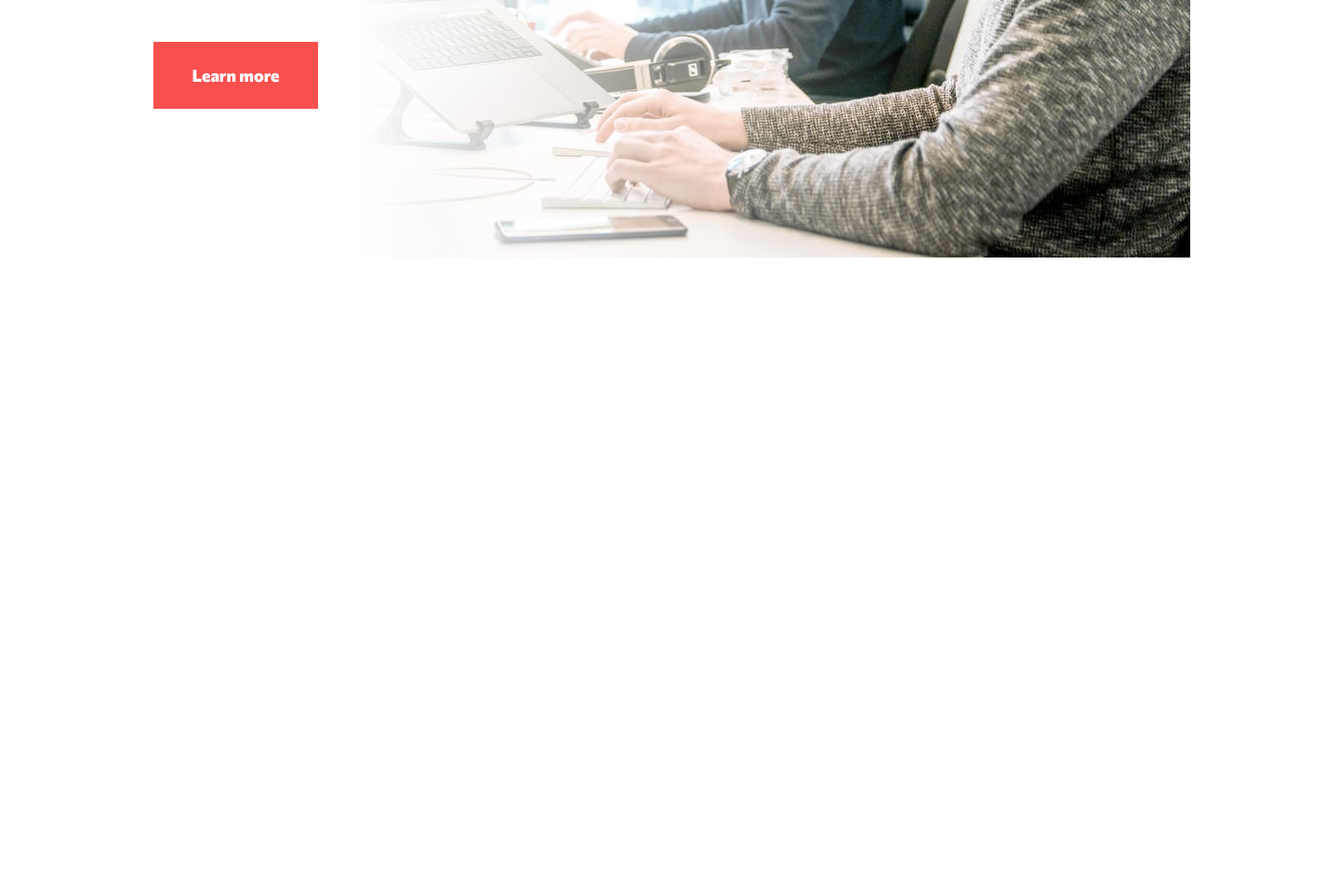
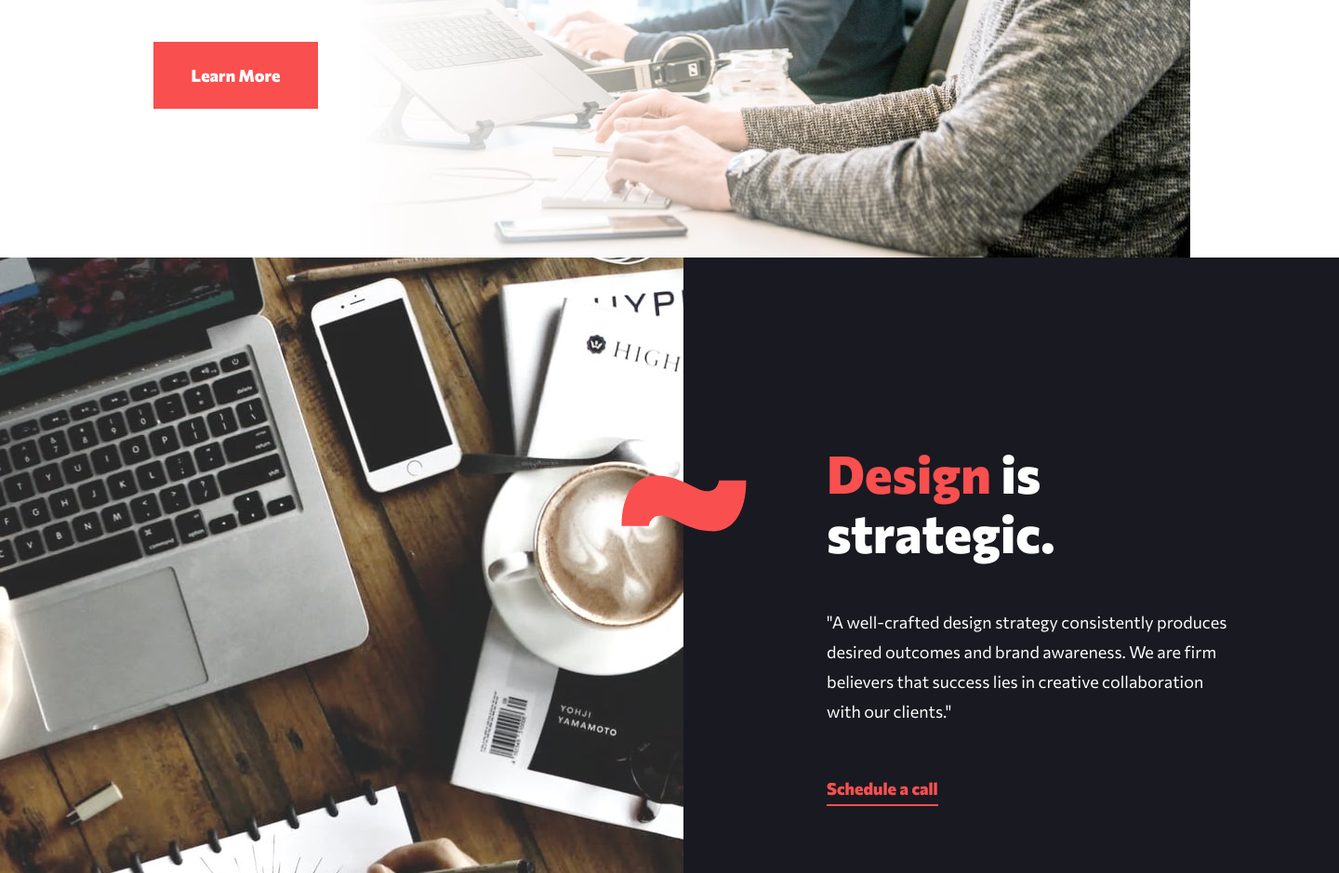
Before and after one commit to MatAregawi02/creative-single-page-site, a website: page index.html in a window 1280 px wide. Shown: the part 701-1640 px from the top of the page at 93% size, 1440 px wide, since content can reach past the window. Before the commit the page ends 978 px from the top, so only its background shows below. Drawn offline with Linux system fonts and the light colour scheme.

Commit message:
first section styling completed for desktop

```diff
--- a/index.html
+++ b/index.html
@@ -32,6 +32,8 @@
       <li><button class="nav-btn" href="">Schedule a call</button></li>
     </ul>
 </header>
+
+<!--hero begins------------------------>
 <img class="mobile-hero-img" src="assets/mobile/image-hero.jpg" alt="">
 <div class="hero">
 
@@ -43,9 +45,32 @@
     <p class="hero-paragraph">We specialize in visual storytelling by creating cohesive brand and website design
       solutions for small businesses, giving lasting impressions to audiences in a digital world.</p>
   </div>
+  <button class="hero-btn"> Learn More</button>
+</div> <!--missing this div messed up my entire workflow-->
 
-  <button class="hero-btn"> Learn more</button>
-</div>
+<!--hero ends------------------------>
+
+  <main>
+    <section class="section-one">
+        <div class="card-one">
+          <div class="card-one-title-box">
+            <h2 class="card-one-title"><span class="red-highlighted-text">Design</span> is <br> strategic.</h2>
+          </div>
+          <div class="card-one-paragraph-box">
+            <p class="card-one-paragraph">
+              "A well-crafted design strategy consistently produces desired outcomes and brand awareness.
+              We are firm believers that success lies in creative collaboration with our clients."
+            </p>
+          </div>
+          <div class="card-one-link">
+            <a href="">  Schedule a call</a>
+            <!-- <span class="horizontal-line"></span> -->
+          </div>
+        </div>
+        <img class="red-wavy-image" src="assets/desktop/bg-pattern-wave-red.svg" alt="">
+    </section>
+  </main>
+
 
 
 
@@ -53,12 +78,11 @@
 <!--
 
 
-  Design is strategic.
 
-  A well-crafted design strategy consistently produces desired outcomes and brand awareness.
-  We are firm believers that success lies in creative collaboration with our clients.
 
-  Schedule a call
+
+
+
 
   Our approach for creating a winning brand
 
--- a/scss/base/_base.scss
+++ b/scss/base/_base.scss
@@ -9,6 +9,7 @@ html{
 }
 body{
     // background-color: variables.$red-color;
+    // border : 1px solid black;
     font-size: 1.6rem;
     font-family: 'Commissioner', sans-serif; //fall back font included
     width : 100%;
@@ -16,3 +17,6 @@ body{
     margin : 0 auto;
 
 }
+a{
+    text-decoration: none;
+}
--- a/scss/base/_index.scss
+++ b/scss/base/_index.scss
@@ -1,4 +1,4 @@
+@forward 'base';
 @forward 'variables';
 @forward 'mixins';
 @forward 'typography';
-@forward 'base';
--- a/scss/base/_mixins.scss
+++ b/scss/base/_mixins.scss
@@ -1,5 +1,5 @@
 
-
+//button mixin has too many parameters
 @mixin button($btn-display : inline-block, $btn-width : 140px, $btn-bg-color : #fff , $btn-height : 72px, $font-size : 18px, $text-color : #fff, $hover-bg : #FF9393 ){
     display : $btn-display;
     width : $btn-width;
@@ -19,39 +19,38 @@
     }
 }
 
-@mixin nav-link-btns($font-size: 16px, $initial-font-weight, $hover-font-weight : 700){
+@mixin nav-link-btns($font-size: 16px, $initial-font-weight, $hover-font-weight : 700, $line-height : 32px){
     color: #FFF;
     text-align: center;
     font-family: Commissioner;
     font-size: $font-size;
     font-style: normal;
     font-weight: $initial-font-weight;
-    line-height: 32px; /* 200% */
+    line-height: $line-height; /* 200% */
 
     &:hover{
         font-weight: $hover-font-weight;
         cursor: pointer;
     }
 }
+//if it's a typography mixin, remove the width and height elements
 // @mixin section-headings($text-container-width : 445px, $text-container-height : 192px, $text-color : #000){
-//     width : $text-container-width;
-//     height : $text-container-height;
-//     color: $text-color;
-//     font-family: Commissioner;
-//     font-size: 56px;
-//     font-style: normal;
-//     font-weight: 800;
-//     line-height: 64px; /* 110% */
-// }
+@mixin section-headings($text-color : #000){
+    color: $text-color;
+    font-family: Commissioner;
+    font-size: 56px;
+    font-style: normal;
+    font-weight: 800; //doesn't change
+    line-height: 64px; /* 110% */
+}
 
-@mixin all-paragraphs($text-container-width : 540px, $text-color : #000){
-    width : $text-container-width;
+@mixin all-paragraphs($text-color : #000, $line-height : 32px){
     color: $text-color;
     font-family: Commissioner;
     font-size: 18px;
     font-style: normal;
     font-weight: 400;
-    line-height: 32px; /* 177.778% */
+    line-height: $line-height; /* 177.778% */
 }
 
 
--- a/scss/base/_typography.scss
+++ b/scss/base/_typography.scss
@@ -1,3 +1,6 @@
+@use '../base/variables';
+@use '../base/mixins';
+
 //hero----------------start
 h1{
     color: #000;
@@ -16,3 +19,44 @@ p.hero-paragraph{
     line-height: 32px; /* 177.778% */
 }
 //hero-------------------end
+
+//section one -----------------------start
+.card-one{
+
+
+.card-one-title{
+   @include mixins.section-headings(#FFF);
+}
+span.red-highlighted-text{
+    color : #F94F4F;
+}
+.card-one-paragraph{
+    @include mixins.all-paragraphs(#FFF, 32px)
+}
+.card-one-link{
+
+    a{
+
+    color: #F94F4F;
+    font-family: Commissioner;
+    font-size: 18px;
+    font-style: normal;
+    font-weight: 800;
+    line-height: normal;
+
+    &:hover{
+        color: #FF9393;
+    }
+    &:hover::after{
+        background-color: #FF9393;
+    }
+
+    }
+    a::after{
+        background-color: #F94F4F;
+    }
+
+
+}
+}
+//section one ----------------------end
--- a/scss/layout/_section.scss
+++ b/scss/layout/_section.scss
@@ -1,6 +1,7 @@
 //first section is the hero
 @use '../base/variables';
 @use '../base/mixins';
+//hero-----------------------------start
 .hero{
     // border : 1px solid black; //border makes margin work
 
@@ -33,3 +34,67 @@
 .mobile-hero-img{
     display : none;
 }
+//hero-------------------------------------end
+
+//section one-----------------------------start
+
+// main{
+//     height : 984px;
+// }
+section.section-one{
+    position : relative;
+    height : 984px;
+   background: url('/assets/desktop/image-strategic.jpg') lightgray 0px 0px / 100% 100% no-repeat;
+    background-size: 735px 984px;
+
+    .card-one{
+
+        background-color: #191921 ;
+        width : 705px;
+        height : 784px;
+        margin-left: 735px;
+        padding: 200px 141px 0px 154px; //add margin top for the next element
+    }
+    .card-one-title-box{
+
+        width : 410px;
+        height : 133px;
+
+    }
+
+    .card-one-paragraph-box{
+
+        width : 445px;
+        margin-top: 43px;
+        margin-bottom: 48px;
+    }
+
+
+.card-one-link{
+    a {
+
+        position: relative;
+    }
+
+    a::after {
+        content: '';
+        position: absolute;
+        left: 0;
+        bottom: -8px;
+        width: 100%;
+        height: 2px;
+  }
+
+}
+.red-wavy-image{
+
+    width : 135px;
+    height : 61px;
+    position : absolute;
+    left : 668px;
+    top : 234px;
+    right : 637px;
+    bottom : 489px;
+}
+}
+//section one------------------------------end
```
Also changed, not shown: css/main.css, readmeMine.md (added).
